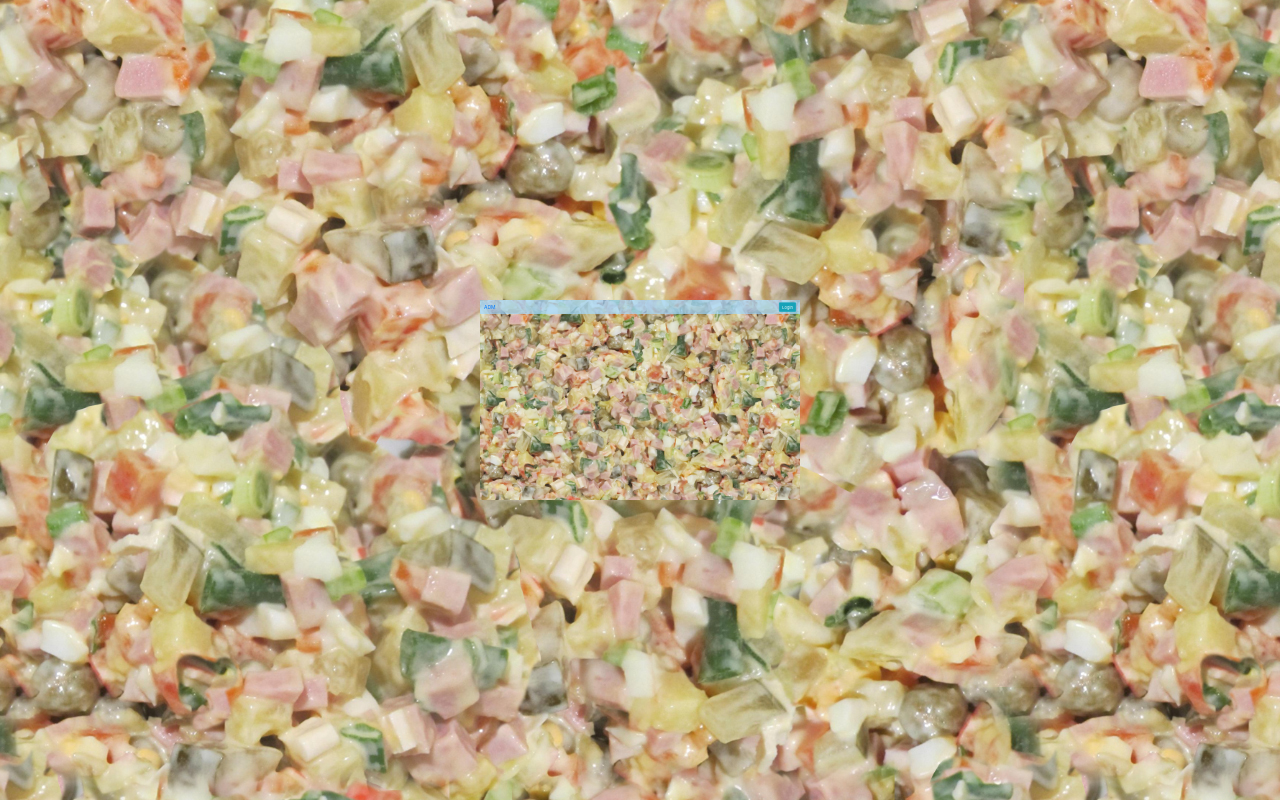
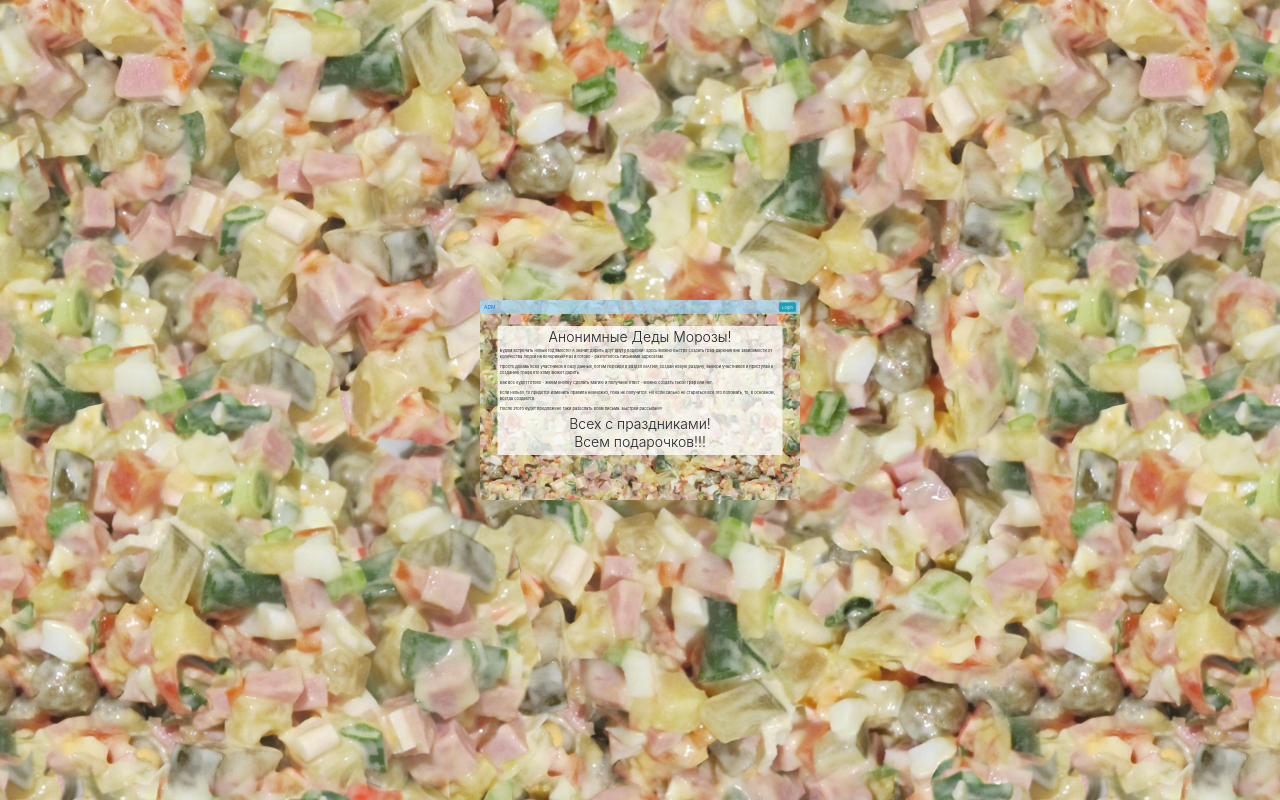
Before and after one commit to fregate/adm, a plain HTML site: page public/index.html in a window 1280 px wide. Drawn offline with nearby package versions, Linux system fonts and the light colour scheme; some packages are replaced by stand-ins of ours; no server answers.

Commit message:
Add ADM text

```diff
--- a/public/index.html
+++ b/public/index.html
@@ -49,10 +49,21 @@
     </div>
   </nav>
 
-  <div class="container">
-    <!-- page content -->
-    <!-- end page content -->
+  <!-- page content -->
+  <div class="container main-list my-5">
+    <h1 class="display-4 text-center">Анонимные Деды Морозы!</h1>
+    <p>Будем встречать новый год вместе! А значит дарить друг другу подарки! Здесь можно быстро создать граф
+      дарения вне зависимости от количества людей на вечеринке! Раз и готово - разлетелось письмами адресатам.</p>
+    <p>Просто добавь всех участников в базу данных, потом перейди в раздел МАГИЯ, создай новую раздачу,
+      выбери участников и приступай к созданию графа кто кому может дарить.</p>
+    <p>Как все будет готово - жмем кнопку Сделать Магию и получаем ответ - можно создать такой граф или нет.</p>
+    <p>Если нельзя, то придется изменить правила немножко, пока не получится. Но если сильно не стараться все
+      это поломать, то, в основном, всегда создается.</p>
+    <p>После этого будет предложено таки разослать всем письма. Быстрей рассылай!!!</p>
+    <h3 class="display-4 text-center">Всех с праздниками!</h3>
+    <h3 class="display-4 text-center">Всем подарочков!!!</h3>
   </div>
+  <!-- end page content -->
 
   <div class="modal fade" id="modal-auth" tabindex="-1" role="dialog" aria-labelledby="modalCenterTitle"
     aria-hidden="true">
```
